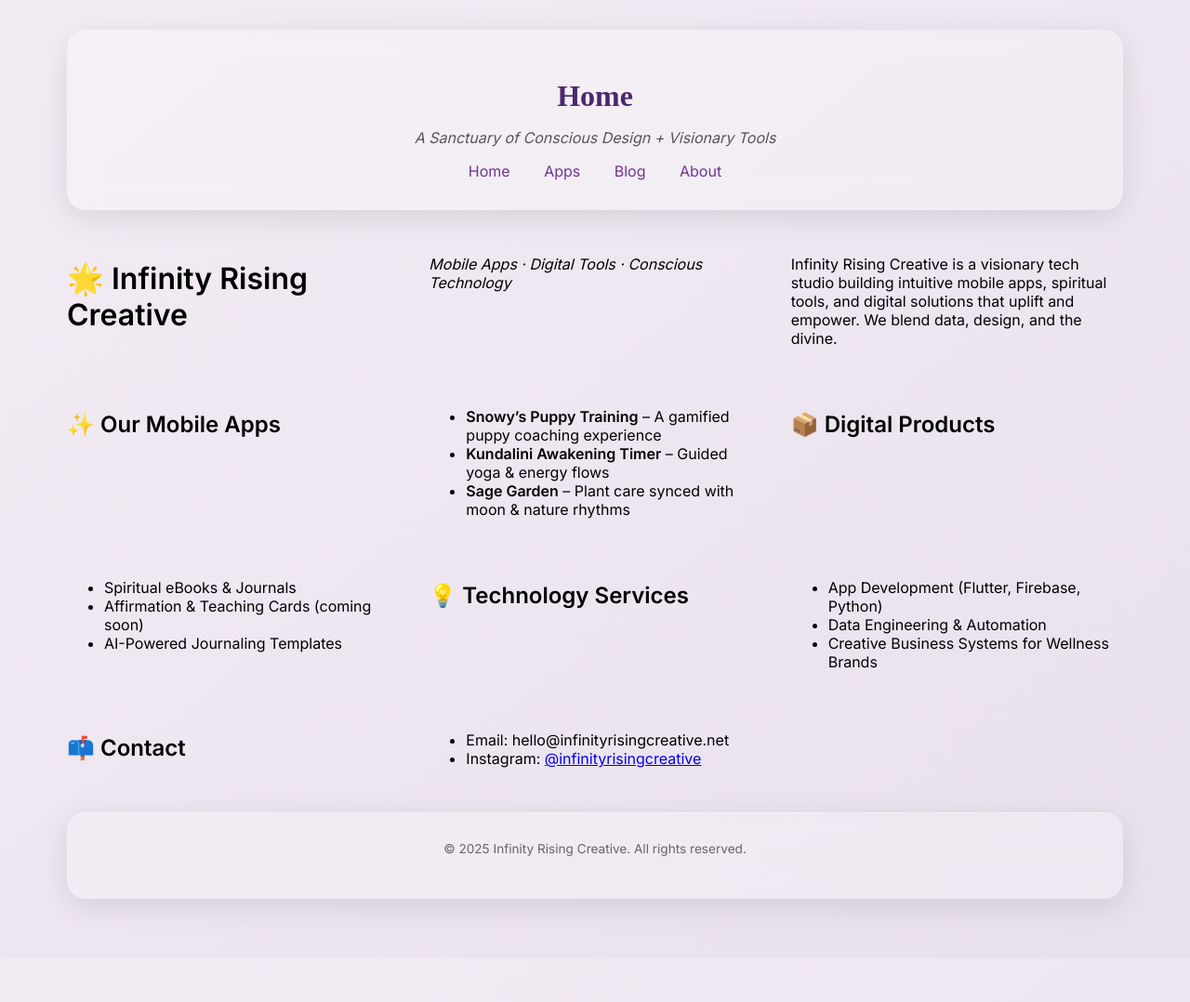
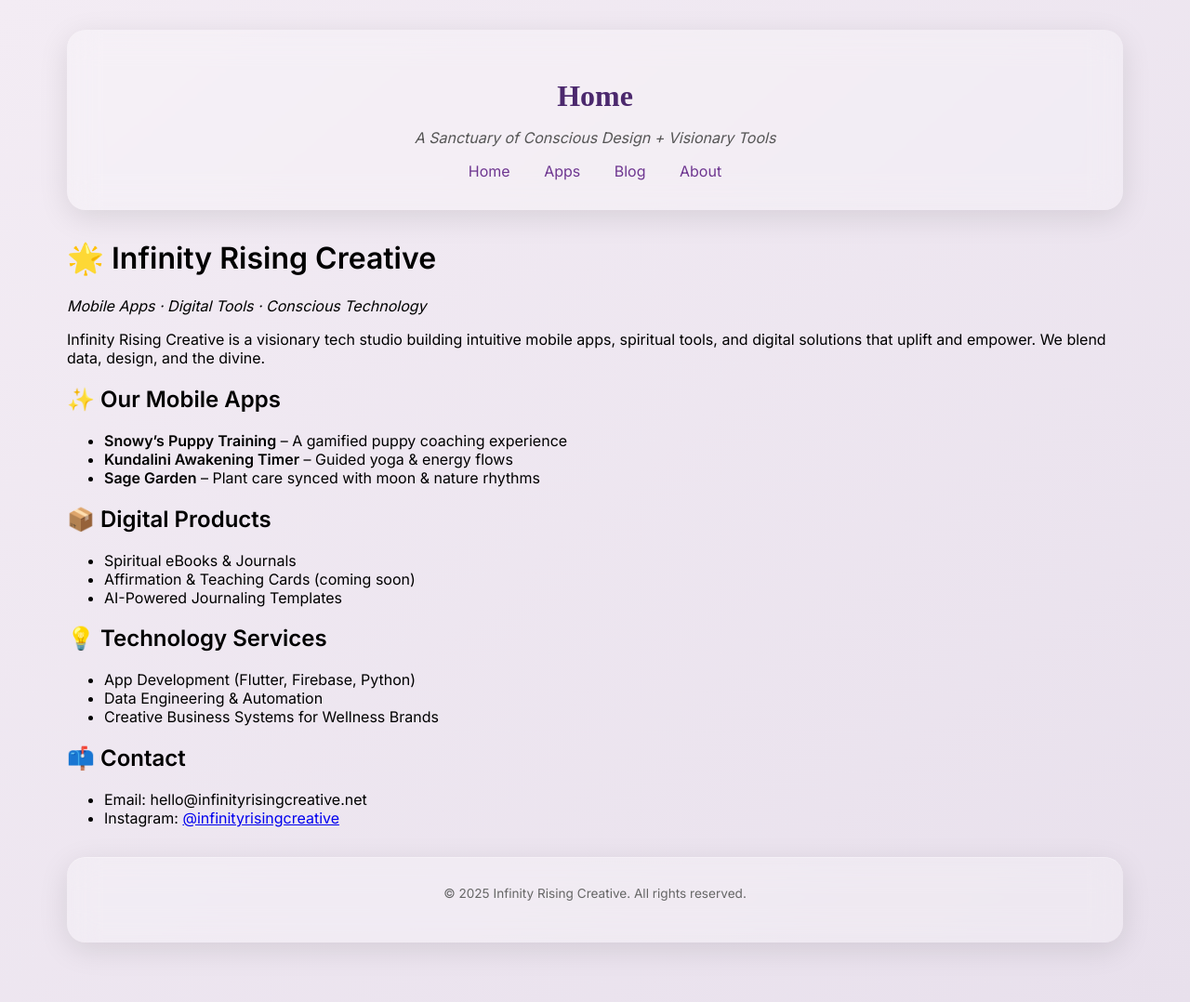
Before and after one commit to InfinityRisingCreative/InfinityRisingCreative.Net, a Jekyll site: the page built from index.md, in a window 1280 px wide. Shown: the whole page at 93% size. Built offline with Jekyll 4.4.1, drawn with Linux system fonts in a browser that asks for light colours; some web fonts are replaced; before the commit the page ends 1031 px from its top, so only the background shows below that.

Commit message:
Update glassy.html

```diff
--- a/_layouts/glassy.html
+++ b/_layouts/glassy.html
@@ -22,7 +22,7 @@
       </nav>
     </header>
 
-    <main class="tiles-grid">
+    <main>
       {{ content }}
     </main>
 
```
